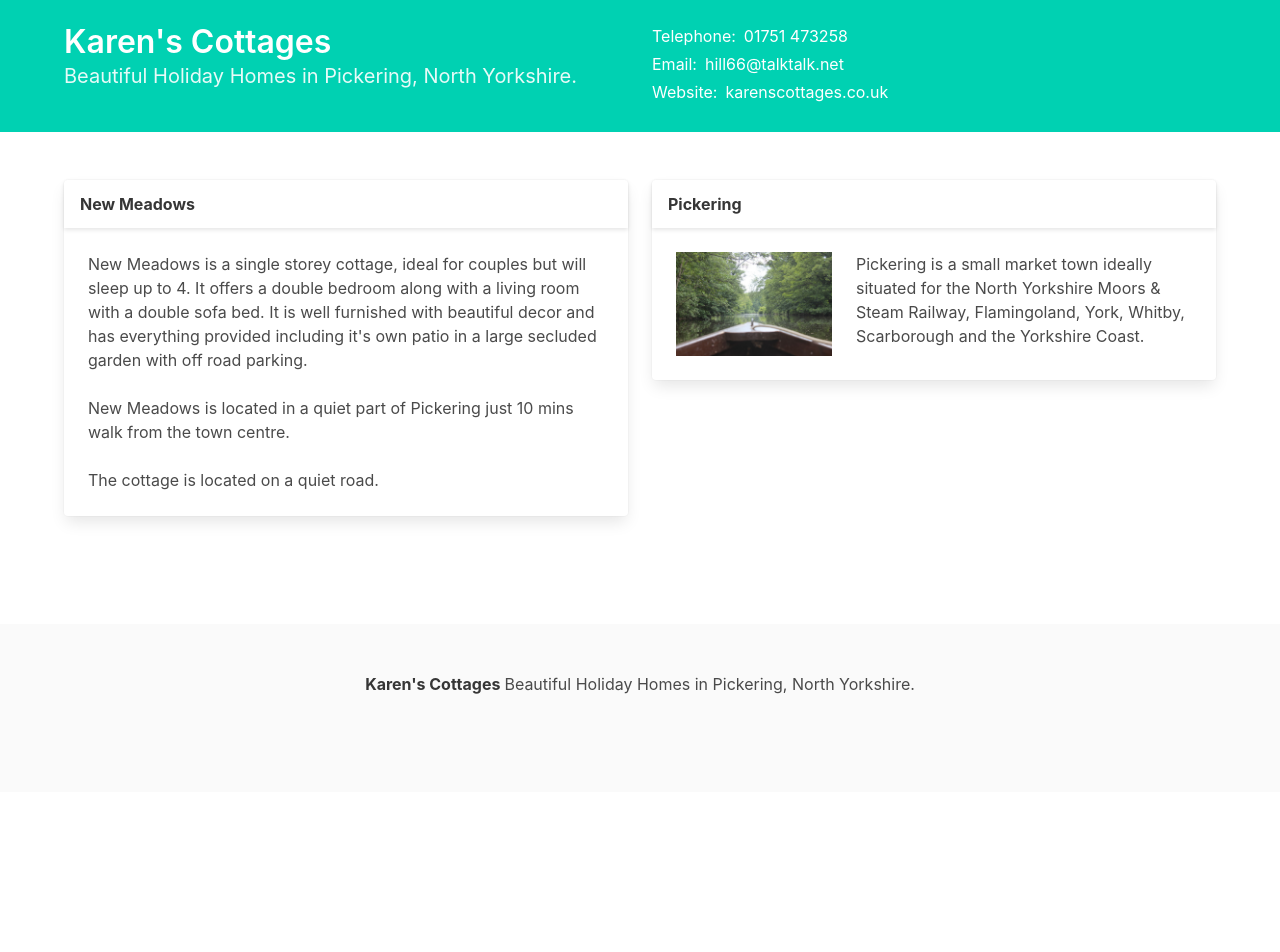
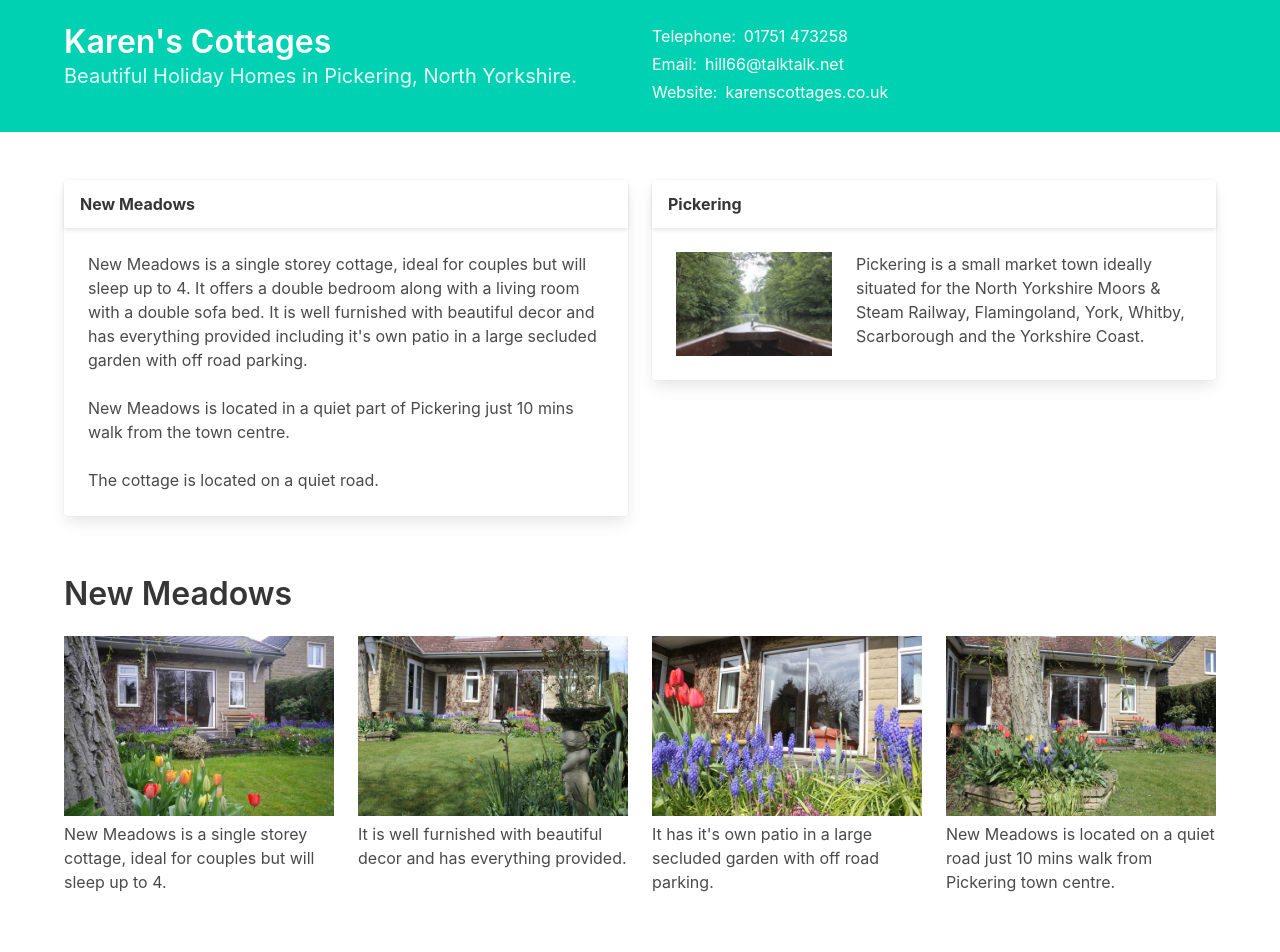
Before and after one commit to karenscottages/karenscottages.github.io, a Next.js app: page / in a window 1280 px wide. Shown: the top 952 px of the page. Before the commit the page ends 800 px from the top, so only its background shows below. Built offline with nearby package versions, Linux system fonts and the light colour scheme.

Commit message:
added images to home page

```diff
--- a/src/pages/index.js
+++ b/src/pages/index.js
@@ -1,12 +1,11 @@
-import React from "react"
+import React from "react";
 import Head from "next/head";
-import { Card } from '../components/atoms/cards'
-import { Heading } from '../components/pageElements/heading.jsx'
-
-const hello = () => alert("hello")
+import { Card } from "../components/atoms/cards";
+import { Heading } from "../components/pageElements/heading.jsx";
 
 const Index = () => {
-  return <div>
+  return (
+    <div>
       <Head>
         <title>Karen's Cottages</title>
         <meta name="viewport" content="initial-scale=1.0, width=device-width" />
@@ -14,20 +13,25 @@ const Index = () => {
 
       <Heading />
 
-  <section className = "section intro">
+      <section className="section intro">
         <div className="container">
           <div className="columns is-desktop mb-6">
             <div className="column is-6-desktop">
               <Card title="New Meadows">
                 <Card.Content>
-        <div className='block'>
-          New Meadows is a single storey cottage, ideal for couples but will sleep up to 4. It offers a double bedroom along with a living room with a double sofa bed.
-          It is well furnished with beautiful decor and has everything provided including it's own patio in a large secluded garden with off road parking.
+                  <div className="block">
+                    New Meadows is a single storey cottage, ideal for couples
+                    but will sleep up to 4. It offers a double bedroom along
+                    with a living room with a double sofa bed. It is well
+                    furnished with beautiful decor and has everything provided
+                    including it's own patio in a large secluded garden with off
+                    road parking.
                   </div>
-        <div className='block'>
-          New Meadows is located in a quiet part of Pickering just 10 mins walk from the town centre.
+                  <div className="block">
+                    New Meadows is located in a quiet part of Pickering just 10
+                    mins walk from the town centre.
                   </div>
-        <div className='block'>
+                  <div className="block">
                     The cottage is located on a quiet road.
                   </div>
                 </Card.Content>
@@ -38,27 +42,74 @@ const Index = () => {
                 <Card.Content>
                   <div className="columns">
                     <div className="column ">
-            <figure
-              // style={{width: "435px", height: "290px"}}
-              className="image is-3by2"
-            > <img
-              // style={{width: "435px", height: "290px"}}
+                      <figure className="image is-3by2">
+                        <img
                           src="/photos/pickering/boat.jpg"
                           className="has-ratio"
-              onClick={hello}
                         />
                       </figure>
                     </div>
                     <div className="column is-two-thirds">
-            Pickering is a small market town ideally situated for the North Yorkshire Moors & Steam Railway,
-            Flamingoland, York, Whitby, Scarborough and the Yorkshire Coast.
+                      Pickering is a small market town ideally situated for the
+                      North Yorkshire Moors & Steam Railway, Flamingoland, York,
+                      Whitby, Scarborough and the Yorkshire Coast.
                     </div>
                   </div>
                 </Card.Content>
               </Card>
             </div>
           </div>
-
+          <div className="columns is-multiline is-justify-content-center">
+          <div className="column is-full">
+            <h1 className="title">New Meadows</h1>
+          </div>
+          <div className="column is-3-desktop is-6-tablet">
+              <div className="intro-item mb-5 mb-lg-0">
+                <img
+                  src="/photos/newMeadows/newmeadows1.jpg"
+                  alt=""
+                  className=" w-100"
+                />
+                <p>
+                  New Meadows is a single storey cottage, ideal for couples but
+                  will sleep up to 4.
+                </p>
+              </div>
+            </div>
+            <div className="column is-3-desktop is-6-tablet">
+              <div className="intro-item mb-5 mb-lg-0">
+                <img
+                  src="/photos/newMeadows/newmeadows2.jpg"
+                  alt=""
+                  className=" w-100"
+                />
+                <p> It is well furnished with beautiful decor and has everything provided. </p>
+              </div>
+            </div>
+            <div className="column is-3-desktop is-6-tablet">
+              <div className="intro-item mb-5 mb-lg-0">
+                <img
+                  src="/photos/newMeadows/newmeadows3.jpg"
+                  alt=""
+                  className=" w-100"
+                />
+                <p>It has it's own patio in a large secluded garden
+                  with off road parking.</p>
+              </div>
+            </div>
+            <div className="column is-3-desktop is-6-tablet">
+              <div className="intro-item mb-5 mb-lg-0">
+                <img
+                  src="/photos/newMeadows/newmeadows4.jpg"
+                  alt=""
+                  className=" w-100"
+                />
+                <p>
+                New Meadows is located on a quiet road just 10 mins walk from Pickering town centre.
+                </p>
+              </div>
+            </div>
+          </div>
         </div>
       </section>
 
@@ -66,11 +117,14 @@ const Index = () => {
         <div className="content has-text-centered">
           <p>
             <strong>Karen's Cottages</strong>
-        <span className='pl-1'>Beautiful Holiday Homes in Pickering, North Yorkshire.</span>
+            <span className="pl-1">
+              Beautiful Holiday Homes in Pickering, North Yorkshire.
+            </span>
           </p>
         </div>
       </footer>
     </div>
-}
+  );
+};
 
-export default Index
+export default Index;
```
Lines whose indentation alone changed are shown as unchanged.
